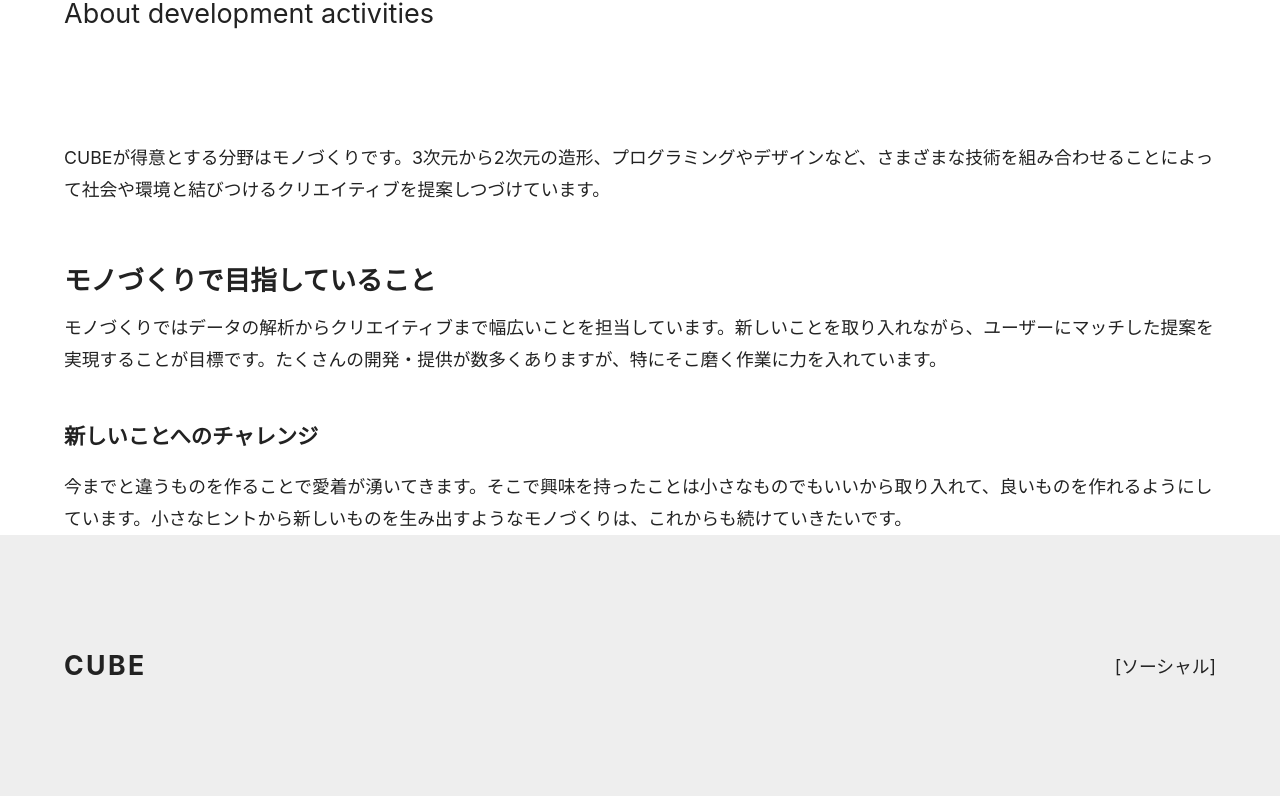
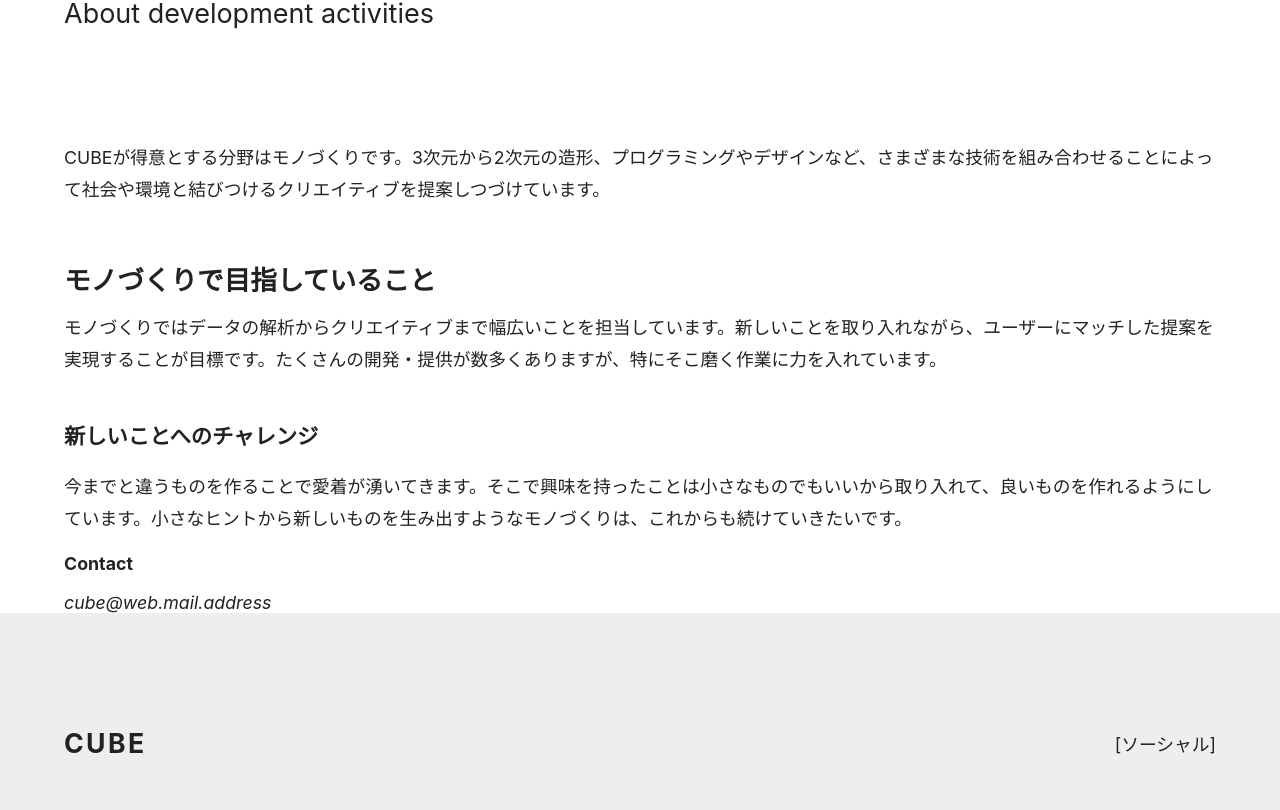
Before and after one commit to makoto-ogata/my-next-blog, a Next.js app: page /about in a window 1280 px wide. Shown: the part 342-1152 px from the top of the page. Built offline with nearby package versions, Linux system fonts and the light colour scheme.

Commit message:
create contact

```diff
--- /dev/null
+++ b/components/contact.js
@@ -0,0 +1,10 @@
+import styles from 'styles/contact.module.css'
+
+export default function Contact(){
+    return(
+        <div className={styles.stack}>
+            <h3 className={styles.heading}>Contact</h3>
+            <address>cube@web.mail.address</address>
+        </div>
+    )
+}
--- a/pages/about.js
+++ b/pages/about.js
@@ -1,6 +1,7 @@
 import Hero from 'components/hero'
 import Container from 'components/container'
 import PostBody from 'components/post-body'
+import Contact from 'components/contact'
 
 export default function About(){
     return (
@@ -19,6 +20,7 @@
                     今までと違うものを作ることで愛着が湧いてきます。そこで興味を持ったことは小さなものでもいいから取り入れて、良いものを作れるようにしています。小さなヒントから新しいものを生み出すようなモノづくりは、これからも続けていきたいです。
                 </p>
             </PostBody>
+            <Contact />
         </Container>
     )
 }
--- /dev/null
+++ b/styles/contact.module.css
@@ -0,0 +1,7 @@
+.stack > * + * {
+    margin-top: var(--stack-space, 1rem);
+}
+
+.heading {
+    font-size: var(--body);
+}
```
